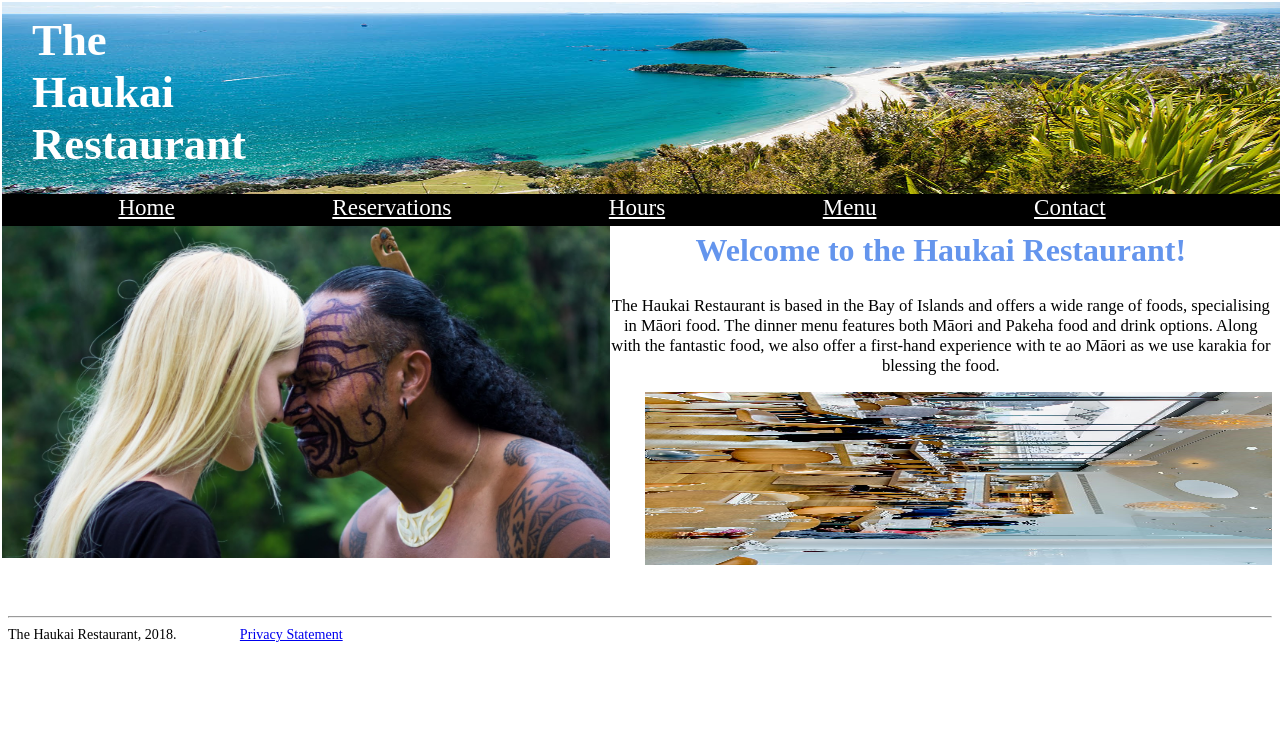
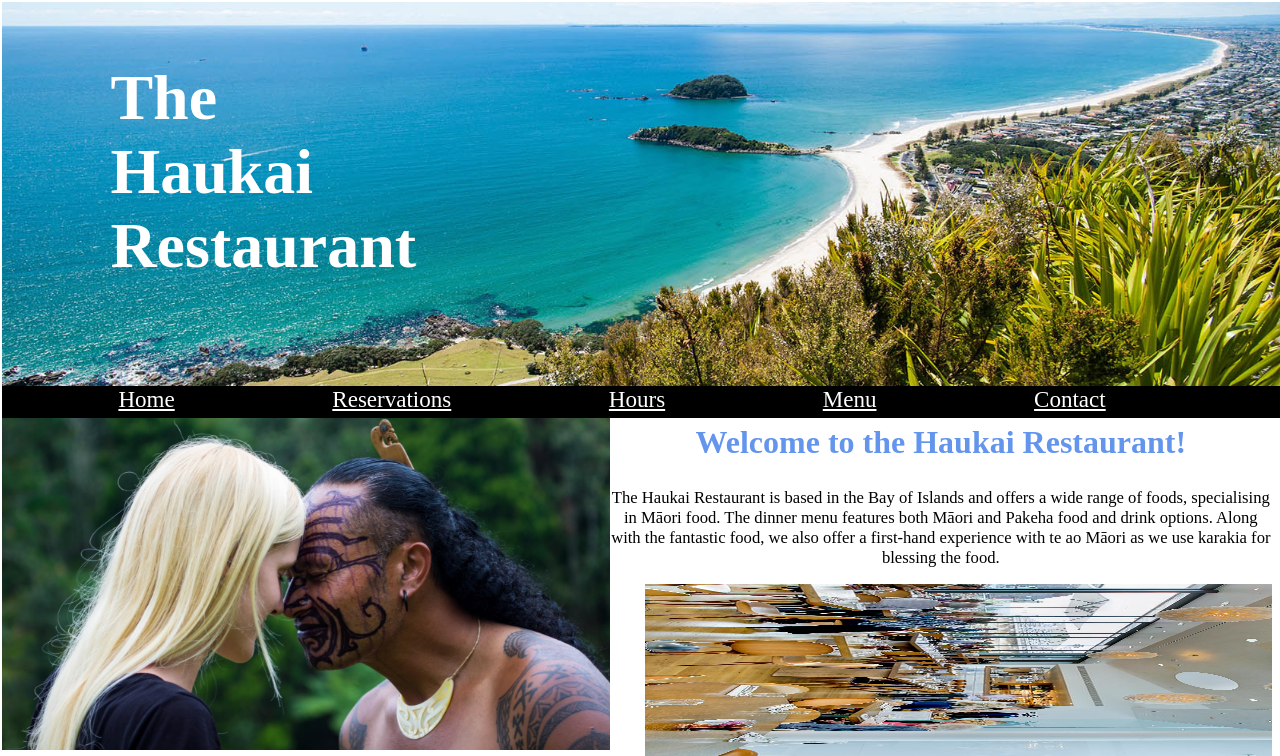
Before and after one commit to CeliaEva98/CeliaEva98.github.io, a PHP site: page /index.html in a window 1280 px wide. Shown: the top 756 px of the page. Before the commit the page ends 642 px from the top, so only its background shows below. Run offline with PHP 8.4, Linux system fonts and the light colour scheme.

Commit message:
aspect ratio BOP

```diff
--- a/styles/styles.css
+++ b/styles/styles.css
@@ -11,8 +11,8 @@ h1 {
     float:left;
     position: absolute;
     bottom:0;
-    font-size:3.5vw;
-    padding:40%;
+    font-size:5vw;
+    padding:8vw;
     width:110%;
     text-align:center;
     color:white;
@@ -21,7 +21,7 @@ h1 {
 .BOP {
     box-sizing: border-box;
     display:block;
-    height:15vw;
+    height:30vw;
     width:99.95vw;
     margin-left:-0.5vw;
     margin-top:-0.5vw;
```
